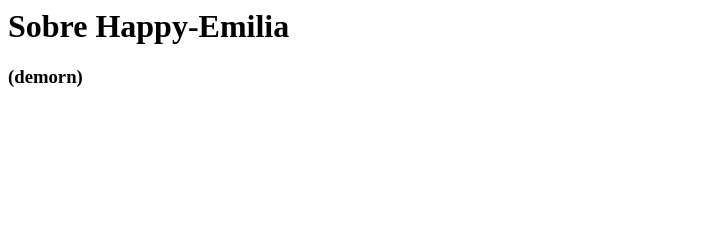
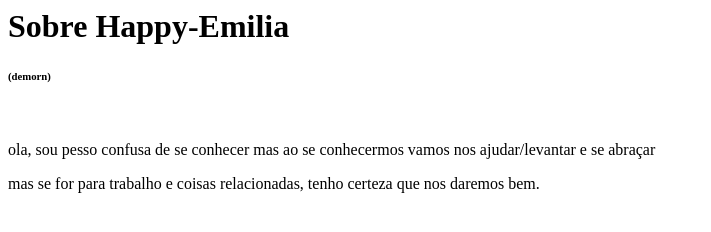
Before and after one commit to Kritofer/website, a plain HTML site: page Main.html in a window 1280 px wide. Shown: the whole page, without its empty margins (0-711 px from the left). Drawn offline with Linux system fonts and the light colour scheme.

Commit message:
Update Main.html

```diff
--- a/Main.html
+++ b/Main.html
@@ -1,6 +1,17 @@
 <html>
+
 <body>
     <h1>Sobre Happy-Emilia</h1>
-    <h3>(demorn)</h3>
+    <h6>(demorn)</h6>
+    <br>
+    <script>
+        function message(text) {
+            alert(text)
+        }
+    </script>
+
+    <p>ola, sou pesso confusa de se conhecer mas ao se conhecermos vamos nos ajudar/levantar e se abraçar<br></p>
+    <p>mas se for para trabalho e coisas relacionadas, tenho certeza que nos daremos bem.</p>
 </body>
+
 </html>
```
